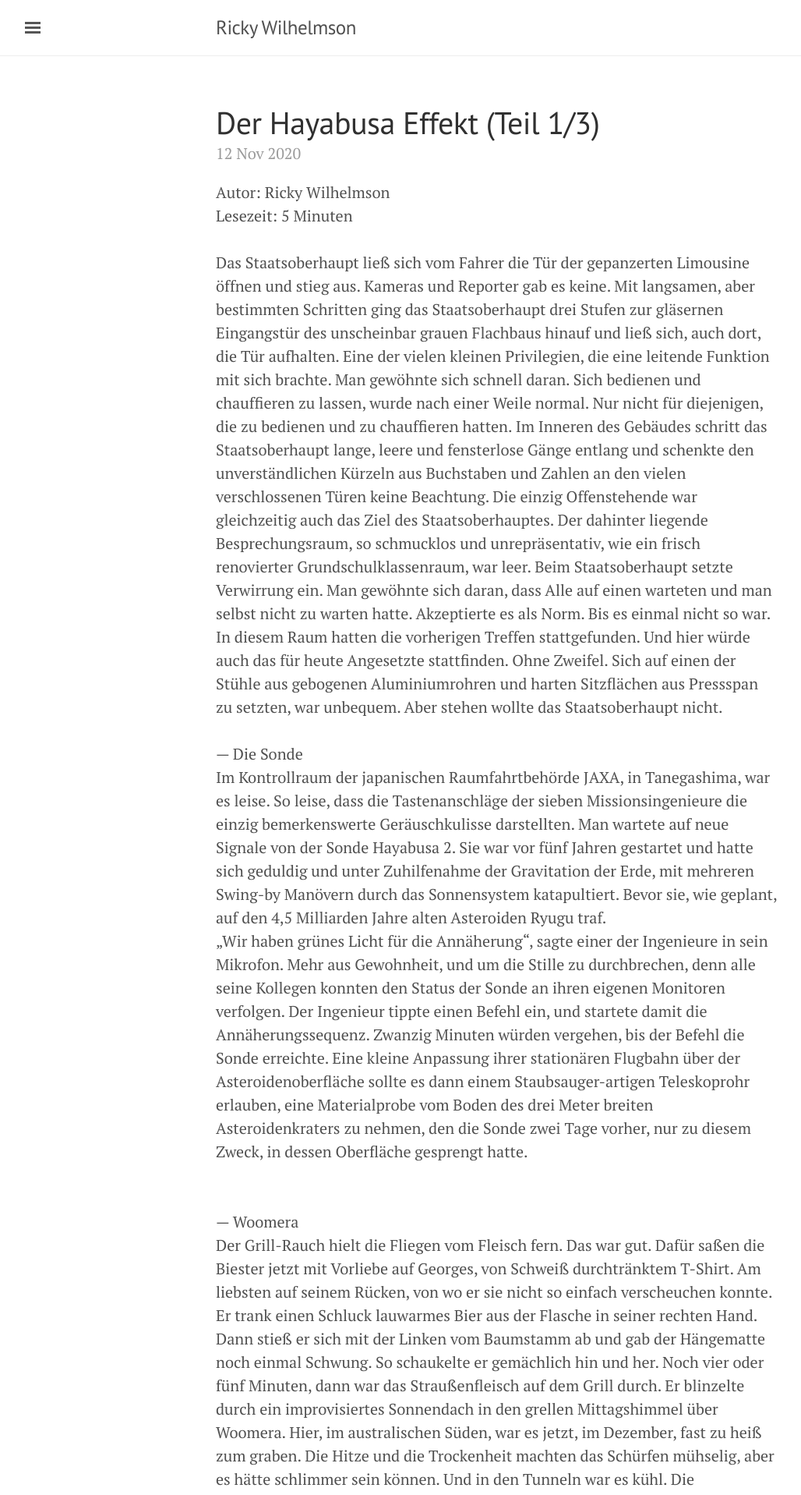
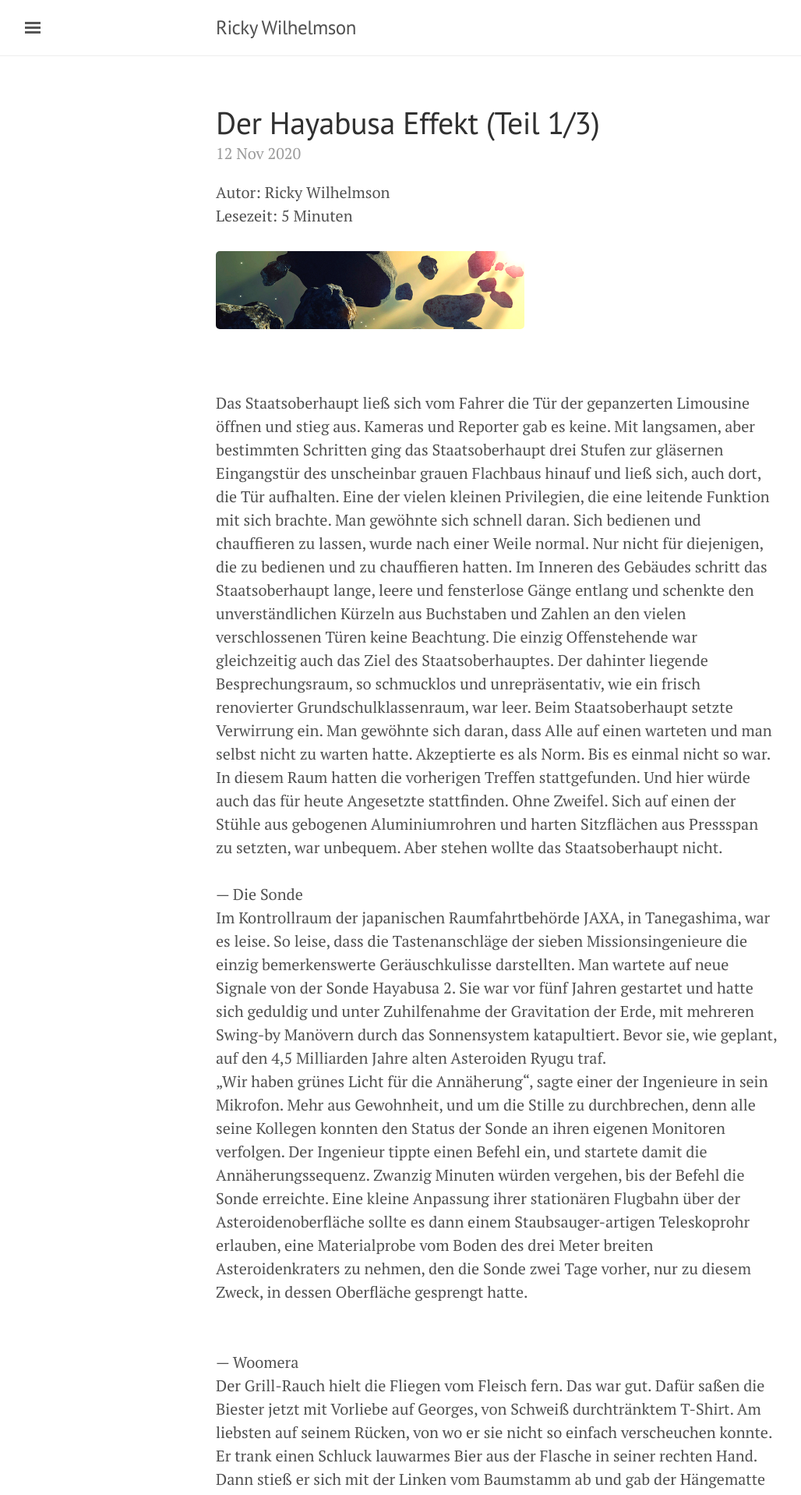
Before and after one commit to SOSTaler/sostaler.github.io, a Jekyll site: the page built from _posts/2020-11-12-Der-Hayabusa-Effekt-Teil-1.md, in a window 1280 px wide. Shown: the top 1917 px of the page at 78% size, without its empty margins (3-1031 px from the left). Built offline with Jekyll 4.4.1, drawn with Linux system fonts in a browser that asks for light colours; comment, search, counter and statistics services are not loaded.

Commit message:
Update 2020-11-12-Der-Hayabusa-Effekt-Teil-1.md

```diff
--- a/_posts/2020-11-12-Der-Hayabusa-Effekt-Teil-1.md
+++ b/_posts/2020-11-12-Der-Hayabusa-Effekt-Teil-1.md
@@ -5,6 +5,8 @@ date: 2020-11-12 00:30:00
 ---
 Autor: Ricky Wilhelmson<br>
 Lesezeit: 5 Minuten
+<br><br>
+![Asteroids](/pic/Asteroids-Sun-400x100.png "Asteroids Sun")
 <br><br>
 Das Staatsoberhaupt ließ sich vom Fahrer die Tür der gepanzerten Limousine öffnen und stieg aus. Kameras und Reporter gab es keine. Mit langsamen, aber bestimmten Schritten ging das Staatsoberhaupt drei Stufen zur gläsernen Eingangstür des unscheinbar grauen Flachbaus hinauf und ließ sich, auch dort, die Tür aufhalten. Eine der vielen kleinen Privilegien, die eine leitende Funktion mit sich brachte. Man gewöhnte sich schnell daran. Sich bedienen und chauffieren zu lassen, wurde nach einer Weile normal. Nur nicht für diejenigen, die zu bedienen und zu chauffieren hatten. Im Inneren des Gebäudes schritt das Staatsoberhaupt lange, leere und fensterlose Gänge entlang und schenkte den unverständlichen Kürzeln aus Buchstaben und Zahlen an den vielen verschlossenen Türen keine Beachtung. Die einzig Offenstehende war gleichzeitig auch das Ziel des Staatsoberhauptes. Der dahinter liegende Besprechungsraum, so schmucklos und unrepräsentativ, wie ein frisch renovierter Grundschulklassenraum, war leer. Beim Staatsoberhaupt setzte Verwirrung ein. Man gewöhnte sich daran, dass Alle auf einen warteten und man selbst nicht zu warten hatte. Akzeptierte es als Norm. Bis es einmal nicht so war. In diesem Raum hatten die vorherigen Treffen stattgefunden. Und hier würde auch das für heute Angesetzte stattfinden. Ohne Zweifel. Sich auf einen der Stühle aus gebogenen Aluminiumrohren und harten Sitzflächen aus Pressspan zu setzten, war unbequem. Aber stehen wollte das Staatsoberhaupt nicht.
 <br><br>
```
